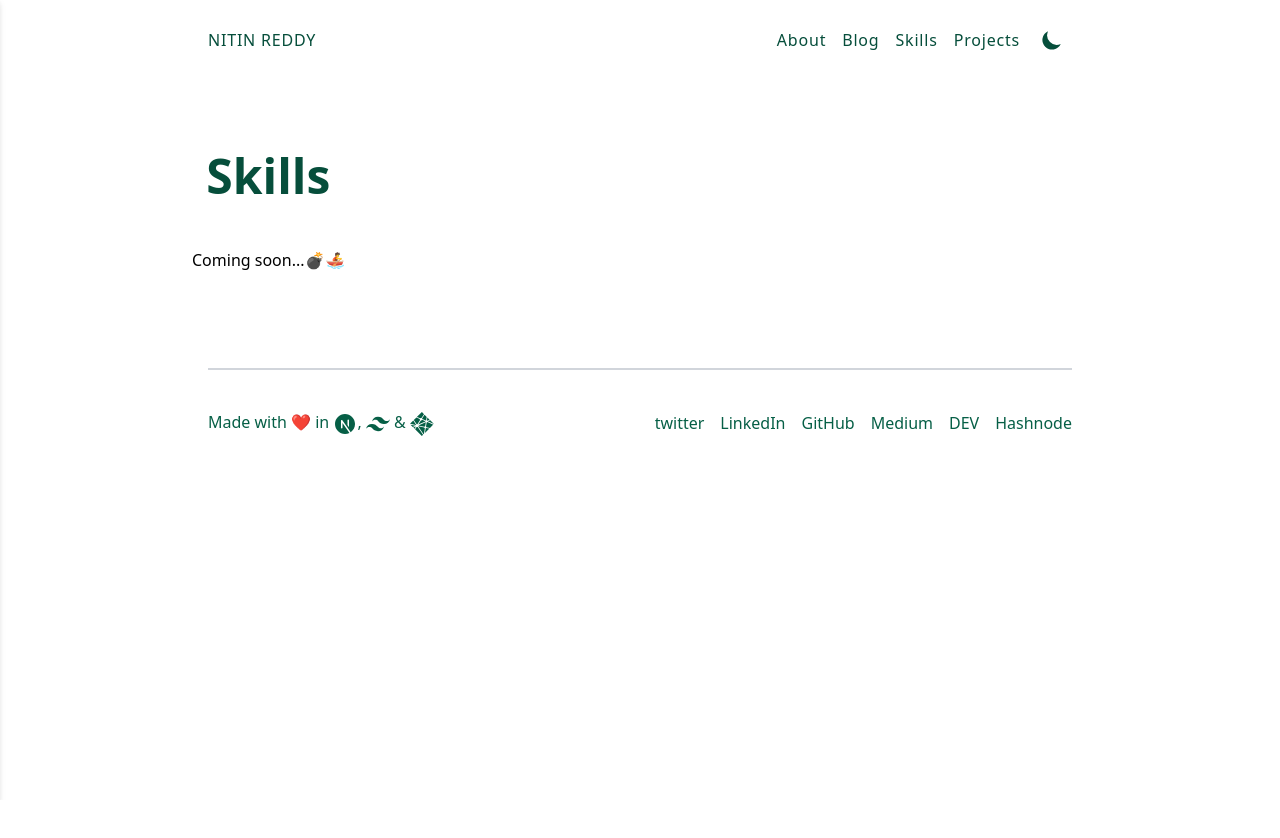
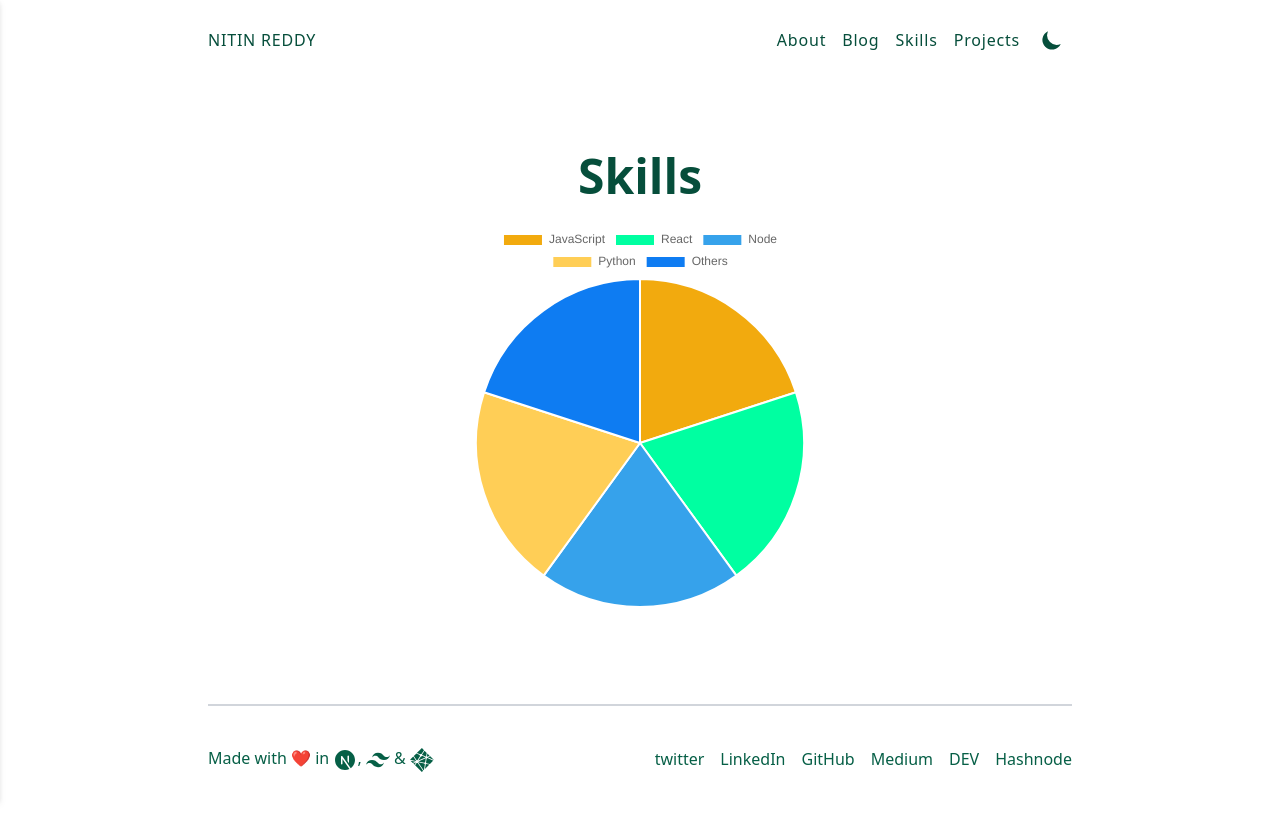
Before and after one commit to nitinreddy3/emptystack.xyz, a Next.js app: page /skills in a window 1280 px wide. Shown: the top 838 px of the page. Before the commit the page ends 800 px from the top, so only its background shows below. Built offline with nearby package versions, Linux system fonts and the light colour scheme.

Commit message:
Refactored the code for the skills section

```diff
--- a/pages/skills.js
+++ b/pages/skills.js
@@ -1,17 +1,51 @@
 import React from "react"
+import 'chart.js/auto';
+import { Pie } from 'react-chartjs-2';
+
+const data = {
+  labels: [
+    'JavaScript',
+    'React',
+    'Node',
+    'Python',
+    'Others'
+  ],
+  datasets: [{
+    data: [50, 50, 50, 50, 50],
+    backgroundColor: [
+      '#f2aa0e',
+      '#00ffa1',
+      '#36A2EB',
+      '#FFCE56',
+      '#0e7cf2'
+    ],
+    hoverBackgroundColor: [
+      '#f2aa0e',
+      '#00ffa1',
+      '#36A2EB',
+      '#FFCE56',
+      '#0e7cf2',
+
+    ]
+  }]
+}
 
 const Skills = () => {
   return (
-    <div className="container px-4 mx-auto lg:max-w-4xl flex items-center justify-between">
+    <div className="container px-4 mx-auto lg:max-w-4xl flex items-center justify-center">
       <div className="lg:space-x-12 lg:flex lg:flex-row item-center lg:-mx-4 flex flex-col-reverse text-center lg:text-left">
         <div className="lg:mt-12">
           <h1 className="text-center text-2xl font-bold text-emerald-900 lg:text-5xl dark:text-white">
             Skills
           </h1>
           <div className="flex flex-wrap items-center justify-around max-w-4xl mt-6 sm:w-full">
-            <div className="flex flex-wrap items-center justify-around max-w-4xl mt-6 sm:w-full">
-              Coming soon...💣🚣
-            </div>
+
+            <Pie
+              data={data}
+              // width={400}
+              // height={400}
+              style={{ width: '30vw', height: '30vh' }}
+            />
           </div>
         </div>
       </div>
```
